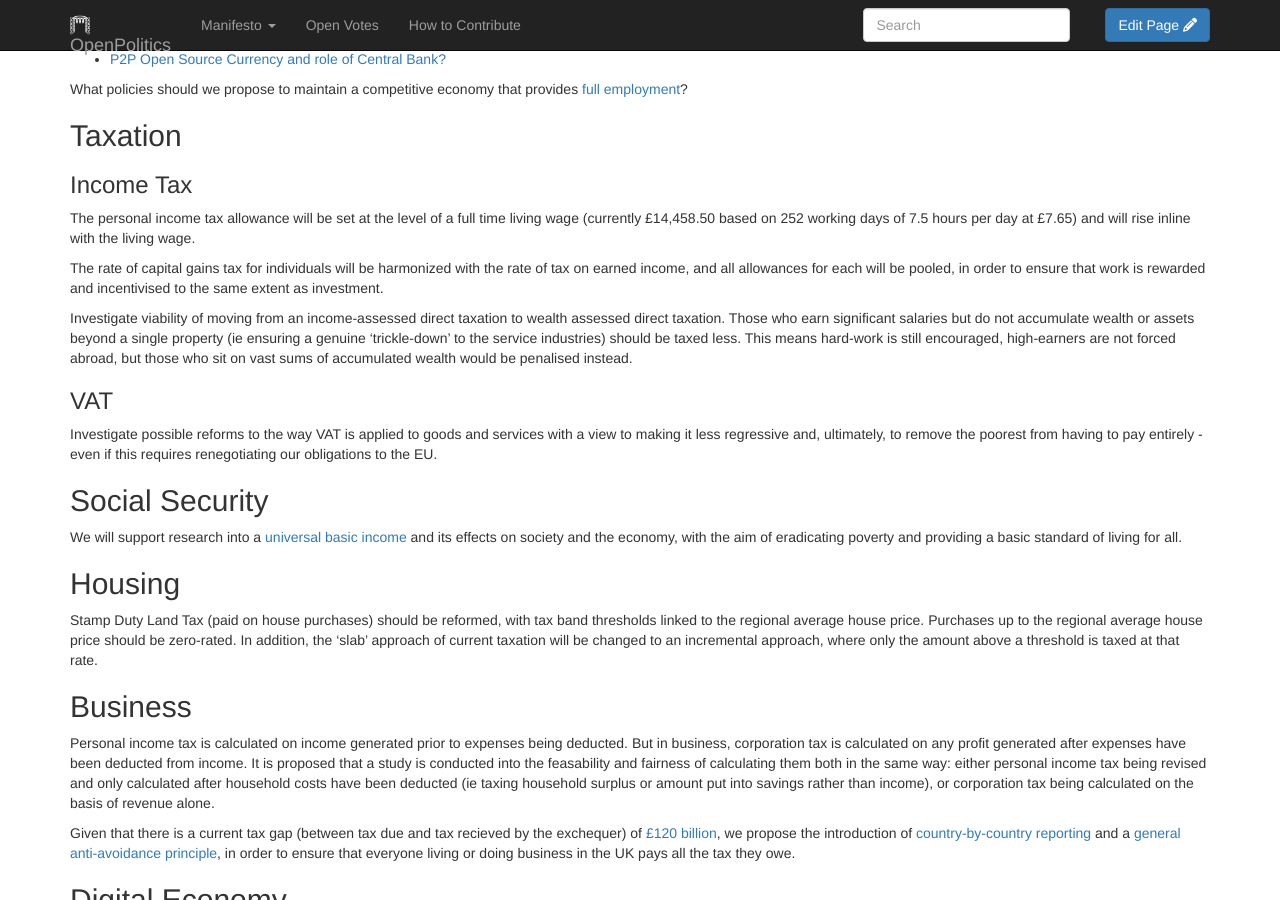
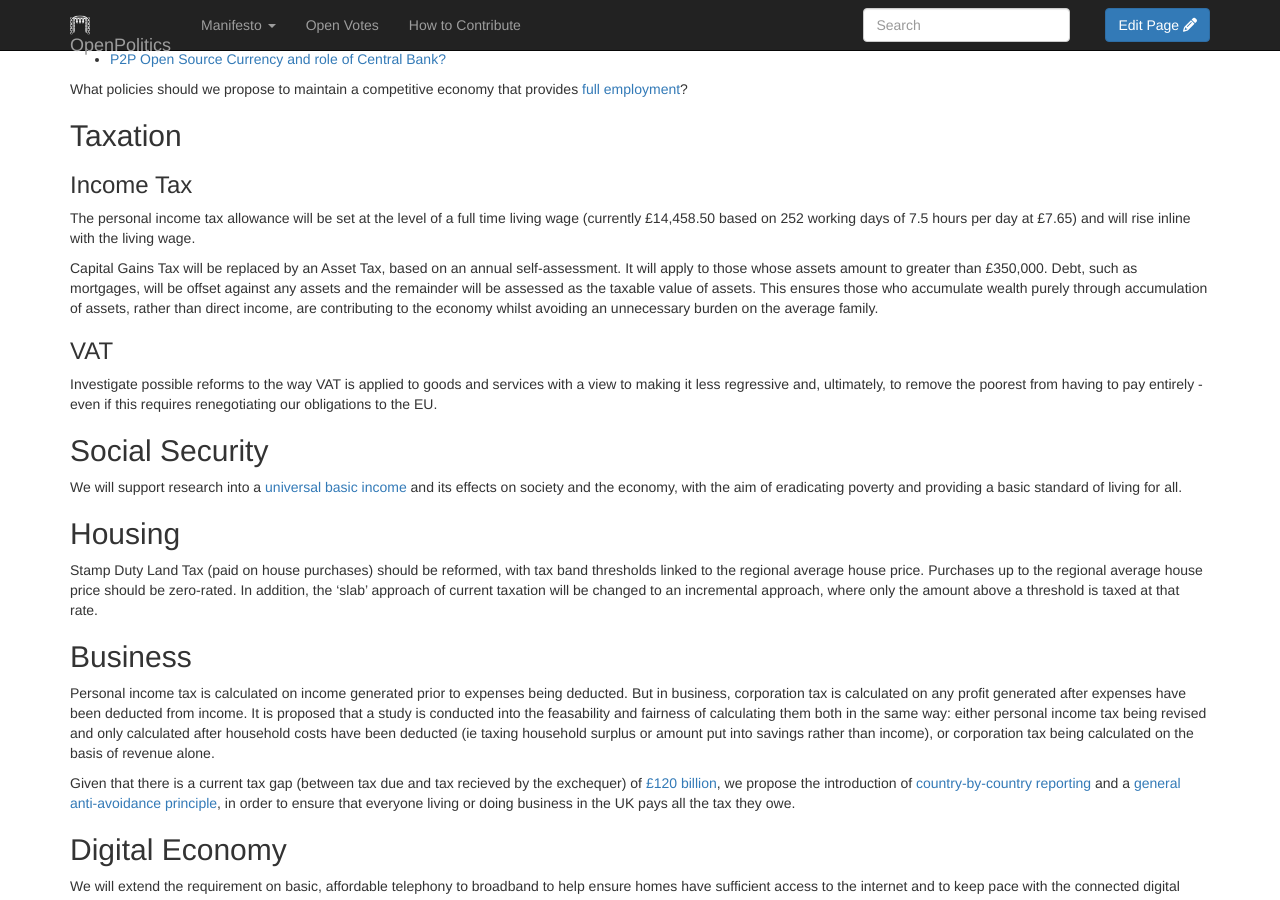
Before and after one commit to openpolitics/manifesto, a Jekyll site: the page built from manifesto/economy.md, in a window 1280 px wide and 900 px high, scrolled down 311 px. Built offline with Jekyll 4.4.1, drawn with Linux system fonts in a browser that asks for light colours; nearby versions of some CDN libraries; library files that are not in the unit come from our copies.

Commit message:
Proposing asset tax

```diff
--- a/manifesto/economy.md
+++ b/manifesto/economy.md
@@ -15,9 +15,7 @@ What policies should we propose to maintain a competitive economy that provides
 
 The personal income tax allowance will be set at the level of a full time living wage (currently £14,458.50 based on 252 working days of 7.5 hours per day at £7.65) and will rise inline with the living wage.
 
-The rate of capital gains tax for individuals will be harmonized with the rate of tax on earned income, and all allowances for each will be pooled, in order to ensure that work is rewarded and incentivised to the same extent as investment.
-
-Investigate viability of moving from an income-assessed direct taxation to wealth assessed direct taxation. Those who earn significant salaries but do not accumulate wealth or assets beyond a single property (ie ensuring a genuine 'trickle-down' to the service industries) should be taxed less. This means hard-work is still encouraged, high-earners are not forced abroad, but those who sit on vast sums of accumulated wealth would be penalised instead.
+Capital Gains Tax will be replaced by an Asset Tax, based on an annual self-assessment. It will apply to those whose assets amount to greater than £350,000. Debt, such as mortgages, will be offset against any assets and the remainder will be assessed as the taxable value of assets. This ensures those who accumulate wealth purely through accumulation of assets, rather than direct income, are contributing to the economy whilst avoiding an unnecessary burden on the average family.
 
 ### VAT
 Investigate possible reforms to the way VAT is applied to goods and services with a view to making it less regressive and, ultimately, to remove the poorest from having to pay entirely - even if this requires renegotiating our obligations to the EU.
```
